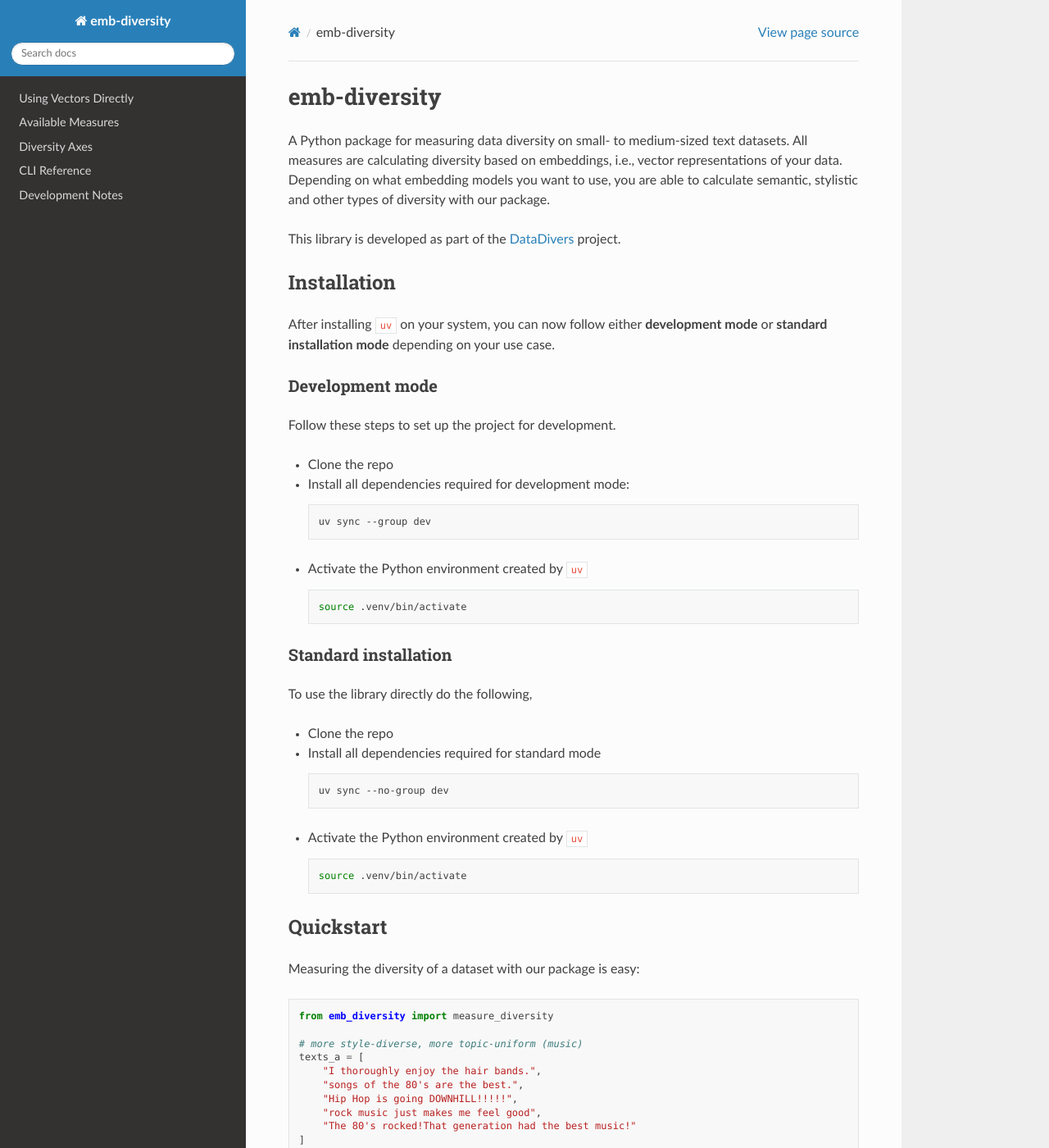
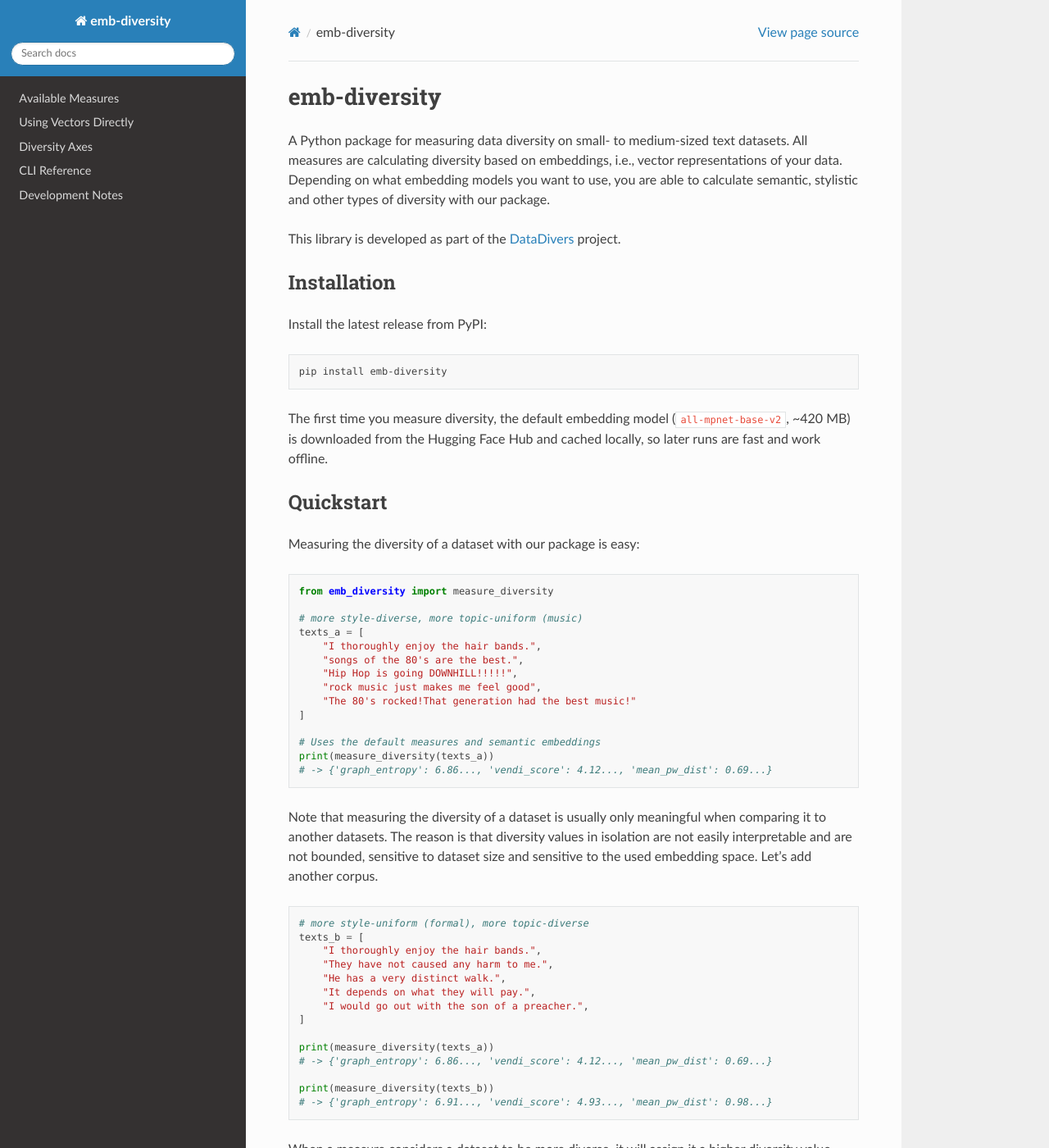
Before and after one commit to nlpsoc/emb-diversity, a Sphinx documentation site: the page built from docs/source/index.md, in a window 1280 px wide and 1400 px high. Shown: the whole window at 82% size. Built offline with Sphinx 7.4.7 and the Read the Docs theme 3.1.0, drawn with Linux system fonts in a browser that asks for light colours; pages that are not in the unit, such as notebooks, are missing from menus; some of the changed text lies outside the part shown.

Commit message:
docs: pip install before quickstart, uv under development, add citation
- README: add a pip-install section (assuming a released package) and move
  it above the Quickstart; the docs-install include now points at it.
- Move the uv/clone setup into a "Development setup" subsection under
  Development (uv install is now only documented for contributors).
- Add a Citation section (software citation, no paper yet) at the end of the
  README, shared with the docs landing page via include markers.
- Docs: put "Available Measures" first in the User Guide sidebar; add a
  Citation section to the landing page.

Co-Authored-By: Claude Opus 4.8 <noreply@anthropic.com>

````diff
--- a/README.md
+++ b/README.md
@@ -10,16 +10,32 @@ This library is developed as part of the [DataDivers](https://datadivers-erc.git
 
 ## Table of Contents
 
+- [Install](#install)
 - [Usage](#usage)
-- [Install](#install)
 - [Available Measures](#available-measures)
 - [Development](#development)
+  - [Development setup](#development-setup)
   - [Suggested Workflow for Collaboration](#suggested-workflow-for-collaboration)
   - [Working with uv](#working-with-uv)
   - [Docstring Style Guide](#docstring-style-guide)
   - [Adding New Measures](#adding-new-measures)
   - [Adding New Diversity Axes](#adding-new-diversity-axes)
+- [Citation](#citation)
 - [Funding](#funding)
+
+## Install
+
+<!-- docs-install-start -->
+Install the latest release from PyPI:
+
+```bash
+pip install emb-diversity
+```
+
+The first time you measure diversity, the default embedding model
+(`all-mpnet-base-v2`, ~420 MB) is downloaded from the Hugging Face Hub and
+cached locally, so later runs are fast and work offline.
+<!-- docs-install-end -->
 
 ## Usage
 
@@ -95,48 +111,25 @@ print(measure_diversity(texts_b, measure=["diameter", "log_determinant"]))
 Note that most measures return unbounded values that cannot be compared for datasets with differing sizes. Happy diversity measuring!
 <!-- docs-quickstart-end -->
 
-## Install
-
-> [!NOTE]
-> You must have **uv** installed before running `uv sync`.
-> Full installation guide: <https://docs.astral.sh/uv/getting-started/installation/>
-
-<!-- docs-install-start -->
-After installing `uv` on your system, you can now follow either **development mode** or **standard installation mode** depending on your use case.
-
-### Development mode
-
-Follow these steps to set up the project for development.
-- Clone the repo
-- Install all dependencies required for development mode:
-   ```bash
-   uv sync --group dev
-   ```
-- Activate the Python environment created by `uv`
-   ```bash
-   source .venv/bin/activate
-   ```
-
-### Standard installation
-
-To use the library directly do the following,
-
-- Clone the repo
-- Install all dependencies required for standard mode
-   ```bash
-   uv sync --no-group dev
-   ```
-- Activate the Python environment created by `uv`
-   ```bash
-   source .venv/bin/activate
-   ```
-<!-- docs-install-end -->
-
 ## Available Measures
 
 For an overview of all available measures, see the [documentation](https://nlpsoc.github.io/Diversity-Measurement/#available-measures).
 
 ## Development
+
+### Development setup
+
+To work on `emb-diversity` itself, install from a clone with
+[`uv`](https://docs.astral.sh/uv/getting-started/installation/):
+
+```bash
+git clone https://github.com/nlpsoc/Diversity-Measurement.git
+cd Diversity-Measurement
+uv sync --group dev          # runtime + dev tools (pytest, docs, ...)
+source .venv/bin/activate
+```
+
+Use `uv sync --no-group dev` to install only the runtime dependencies.
 
 ### Suggested Workflow for Collaboration
 
@@ -296,6 +289,22 @@ axes.register(
 
 Update `docs/source/user-guide/axes.md` with the new axis.
 
+## Citation
+
+<!-- docs-citation-start -->
+There is no paper yet, so if you use `emb-diversity` in your work, please cite
+the software:
+
+```bibtex
+@software{emb_diversity,
+  author = {Su, Cantao and Wegmann, Anna and Velayuthan, Menan and Nguyen, Dong and Ploeger, Esther},
+  title  = {{emb-diversity}: Embedding-based diversity measures for text and vector data},
+  year   = {2026},
+  url    = {https://github.com/nlpsoc/Diversity-Measurement},
+}
+```
+<!-- docs-citation-end -->
+
 ## Funding
 
 This work is supported by the ERC Starting Grant **DataDivers** (101162980).
--- a/docs/source/index.md
+++ b/docs/source/index.md
@@ -19,13 +19,20 @@
 :end-before: <!-- docs-quickstart-end -->
 ```
 
+## Citation
+
+```{include} ../../README.md
+:start-after: <!-- docs-citation-start -->
+:end-before: <!-- docs-citation-end -->
+```
+
 ## User Guide
 
 ```{toctree}
 :maxdepth: 2
 
+user-guide/measures
 user-guide/vectors
-user-guide/measures
 user-guide/axes
 user-guide/cli
 user-guide/development-notes
````
